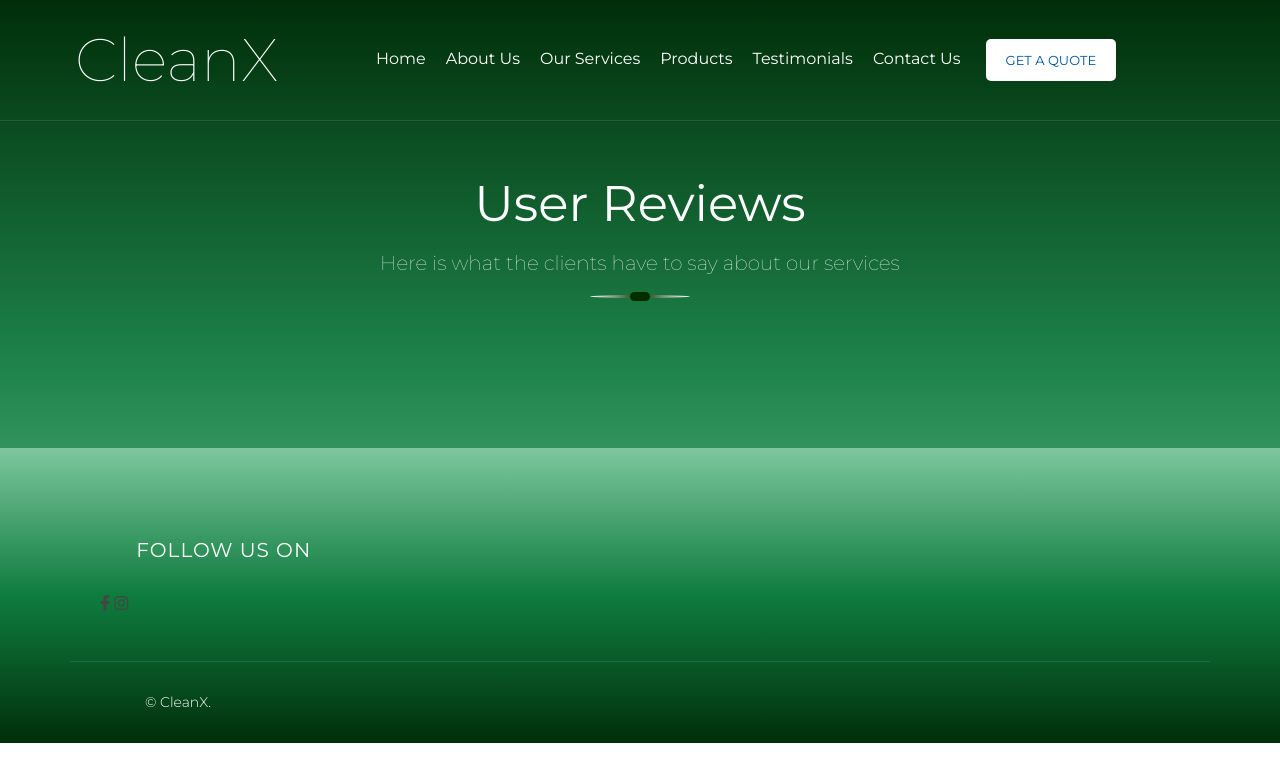
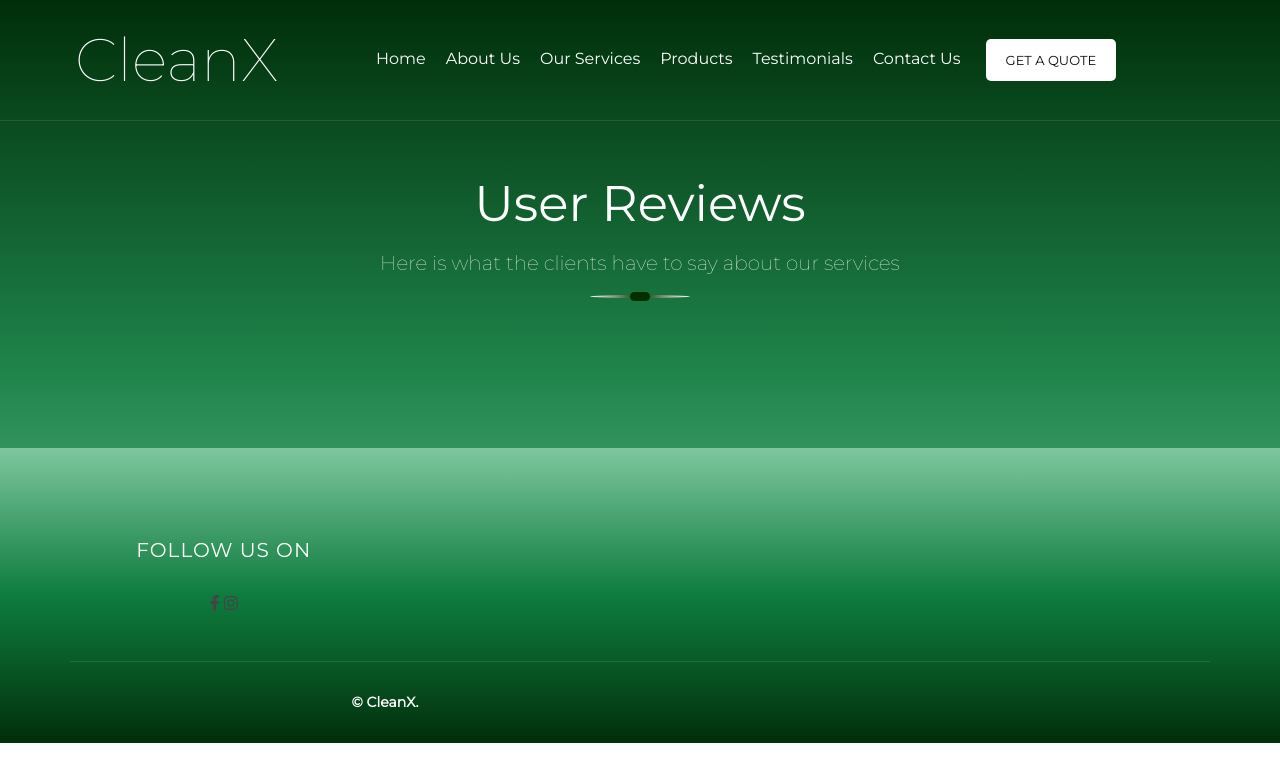
Before and after one commit to Alib181999/CleanX, a PHP site: page /Testimonials.html in a window 1280 px wide. Shown: the top 782 px of the page. Run offline with PHP 8.4, Linux system fonts and the light colour scheme; some libraries are stand-ins or nearby versions.

Commit message:
Update matb.css

```diff
--- a/matb.css
+++ b/matb.css
@@ -233,7 +233,7 @@ a:focus {
   padding: 12px 20px 10px 20px;
   font-size: 13px;
   text-transform: uppercase;
-  color: #00539C;
+  color: #0d0d0d;
   border: none;
   border-radius: 5px;
   background: #ffffff;
@@ -287,7 +287,7 @@ a:focus {
   padding: 15px 30px;
   font-size: 16px;
   text-transform: uppercase;
-  color: #00539C;
+  color: #030303;
   border: none;
   border-radius: 5px;
   background: #ffffff;
@@ -1068,7 +1068,7 @@ a:focus {
   margin-top: -90px;
   padding: 100px 25px 25px 25px;
   text-align: center;
-  background: #FFD662;
+  background: hsl(0, 0%, 100%);
   border-radius: 5px;
 }
 
@@ -1734,7 +1734,7 @@ a:focus {
   padding-top: 90px;
   background: linear-gradient(rgb(126, 199, 159), rgba(6, 119, 55, 0.9),rgb(0, 46, 9));
   color: #ffffff;
-  font-weight: 300;
+  font-weight: bold;
 }
 
 .footer .footer-contact,
@@ -1742,6 +1742,7 @@ a:focus {
 .footer .footer-form {
   position: relative;
   margin-bottom: 45px;
+  text-align: center;
 }
 
 .footer .footer-contact h2,
@@ -1802,6 +1803,7 @@ a:focus {
   font-family: "Font Awesome 5 Free";
   font-weight: 900;
   margin-right: 10px;
+
 }
 
 .footer .footer-link a:hover {
@@ -1866,6 +1868,7 @@ a:focus {
 .footer .copyright {
   padding: 30px 15px;
   border-top: 1px solid rgba(255, 255, 255, .1);
+  text-align: center;
 }
 
 .footer .copyright p {
@@ -1874,7 +1877,7 @@ a:focus {
 }
 
 .footer .copyright .col-md-6:last-child p {
-  text-align: right;
+  text-align: centerS;
 }
 
 .footer .copyright p a {
```
